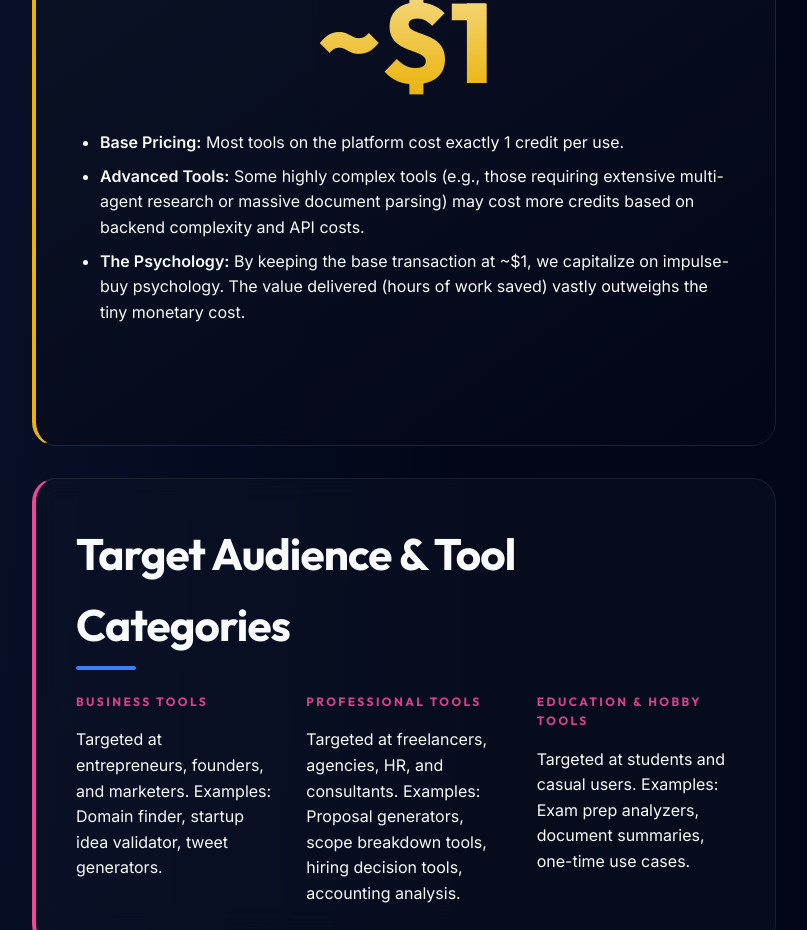
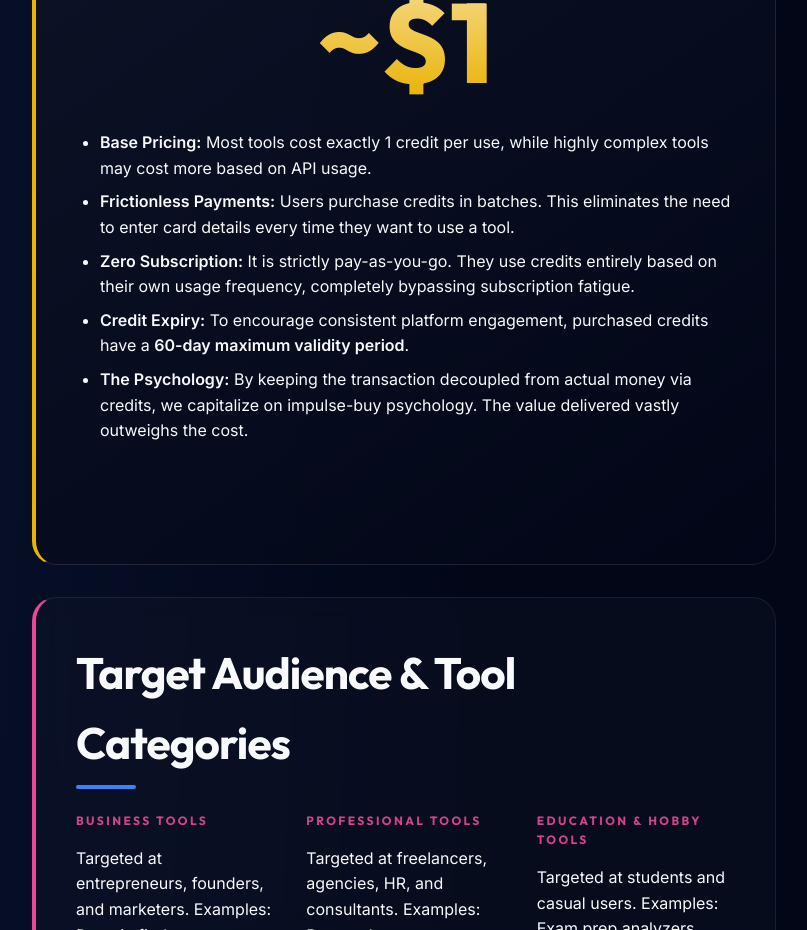
Before and after one commit to Sharon-rosario/utlity_tools_FE, a React (Vite) app: page / in a window 1280 px wide. Shown: the part 2460-3390 px from the top of the page, without its empty margins (376-1183 px from the left). Built offline with nearby package versions, Linux system fonts and the light colour scheme.

Commit message:
docs: update pricing model to detail frictionless credit batching and 60-day expiry

```diff
--- a/src/App.tsx
+++ b/src/App.tsx
@@ -180,9 +180,11 @@ const App = () => {
             <div className="big-price" style={{ background: 'linear-gradient(to bottom, #fff, #eab308)', WebkitBackgroundClip: 'text', WebkitTextFillColor: 'transparent' }}>1 Credit = ~$1</div>
             <div className="text-content" style={{ textAlign: 'left', marginTop: '2rem' }}>
               <ul style={{ paddingLeft: '1.5rem' }}>
-                <li style={{ marginBottom: '0.5rem' }}><strong>Base Pricing:</strong> Most tools on the platform cost exactly 1 credit per use.</li>
-                <li style={{ marginBottom: '0.5rem' }}><strong>Advanced Tools:</strong> Some highly complex tools (e.g., those requiring extensive multi-agent research or massive document parsing) may cost more credits based on backend complexity and API costs.</li>
-                <li><strong>The Psychology:</strong> By keeping the base transaction at ~$1, we capitalize on impulse-buy psychology. The value delivered (hours of work saved) vastly outweighs the tiny monetary cost.</li>
+                <li style={{ marginBottom: '0.5rem' }}><strong>Base Pricing:</strong> Most tools cost exactly 1 credit per use, while highly complex tools may cost more based on API usage.</li>
+                <li style={{ marginBottom: '0.5rem' }}><strong>Frictionless Payments:</strong> Users purchase credits in batches. This eliminates the need to enter card details every time they want to use a tool.</li>
+                <li style={{ marginBottom: '0.5rem' }}><strong>Zero Subscription:</strong> It is strictly pay-as-you-go. They use credits entirely based on their own usage frequency, completely bypassing subscription fatigue.</li>
+                <li style={{ marginBottom: '0.5rem' }}><strong>Credit Expiry:</strong> To encourage consistent platform engagement, purchased credits have a <strong>60-day maximum validity period</strong>.</li>
+                <li><strong>The Psychology:</strong> By keeping the transaction decoupled from actual money via credits, we capitalize on impulse-buy psychology. The value delivered vastly outweighs the cost.</li>
               </ul>
             </div>
           </div>
```
